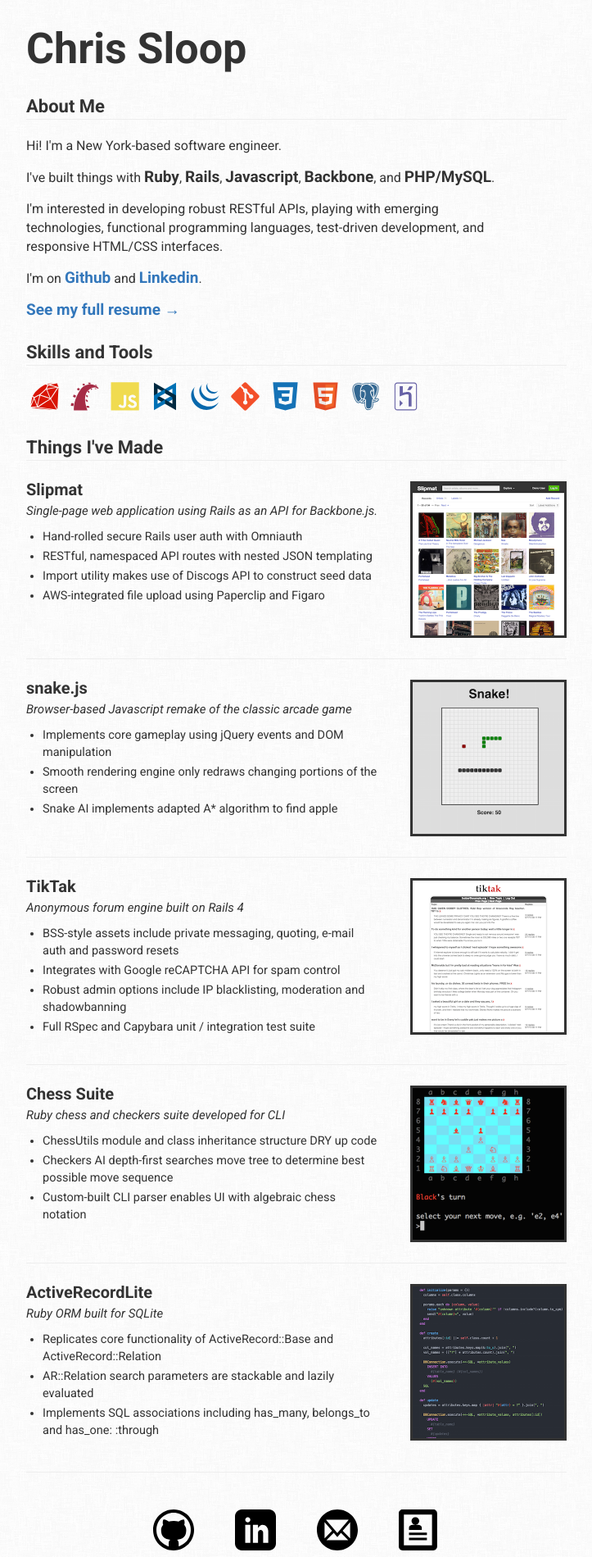
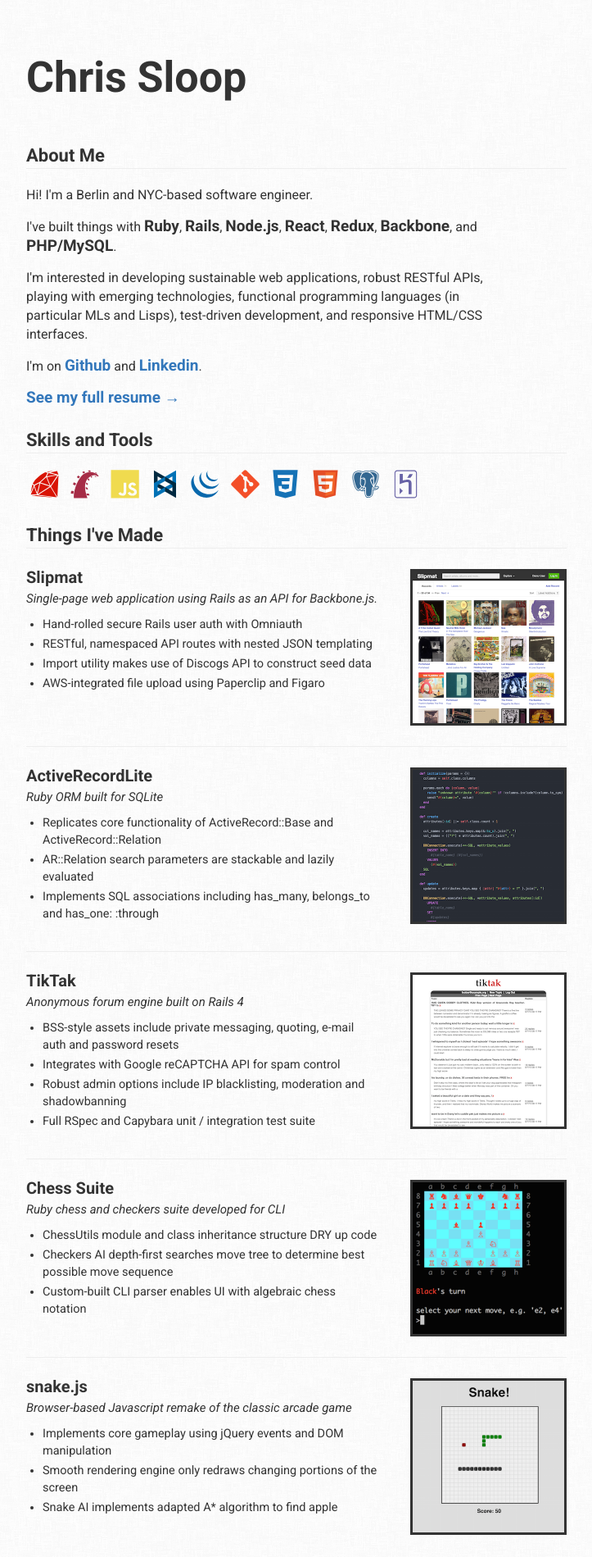
Before and after one commit to cribbles/cribbles.github.io, a plain HTML site: page index.html in a window 1280 px wide. Shown: the part 20-1919 px from the top of the page at 82% size, without its empty margins (278-1001 px from the left). Drawn offline with Linux system fonts and the light colour scheme.

Commit message:
Tweak styles, add secure links, update profile

```diff
--- a/index.html
+++ b/index.html
@@ -9,27 +9,28 @@
 </head>
 <body>
   <main class="content">
-    <h2>Chris Sloop</h2>
+    <h1>Chris Sloop</h1>
 
-    <h3>About Me</h3>
+    <h2>About Me</h2>
     <section class="about">
       <p>
-        Hi! I'm a New York-based software engineer.
+        Hi! I'm a Berlin and NYC-based software engineer.
       </p>
-
       <p>
         I've built things with <strong>Ruby</strong>, <strong>Rails</strong>,
-        <strong>Javascript</strong>, <strong>Backbone</strong>, and
+        <strong>Node.js</strong>, <strong>React</strong>,
+        <strong>Redux</strong>, <strong>Backbone</strong>, and
         <strong>PHP/MySQL</strong>.
       </p>
       <p>
-        I'm interested in developing robust RESTful APIs, playing with
-        emerging technologies, functional programming languages, test-driven
-        development, and responsive HTML/CSS interfaces.
+        I'm interested in developing sustainable web applications, robust
+        RESTful APIs, playing with emerging technologies, functional programming
+        languages (in particular MLs and Lisps), test-driven development, and
+        responsive HTML/CSS interfaces.
       </p>
       <p>
-        I'm on <a href="http://github.com/cribbles">Github</a> and
-        <a href="http://linkedin.com/in/sloop">Linkedin</a>.
+        I'm on <a href="https://github.com/cribbles">Github</a> and
+        <a href="https://linkedin.com/in/sloop">Linkedin</a>.
       </p>
       <p>
         <a href="assets/Chris Sloop - Resume.pdf">
@@ -38,7 +39,7 @@
       </p>
     </section>
 
-    <h3>Skills and Tools</h3>
+    <h2>Skills and Tools</h2>
     <section class="skills">
       <div>
         <img src="img/ruby.svg" alt="Ruby" title="Ruby">
@@ -54,11 +55,11 @@
       </div>
     </section>
 
-    <h3>Things I've Made</h3>
+    <h2>Things I've Made</h2>
     <section class="projects">
       <div class="project">
         <div class="description">
-          <h4>Slipmat</h4>
+          <h3>Slipmat</h3>
           <span>
             Single-page web application using Rails as an API
             for Backbone.js.
@@ -83,7 +84,7 @@
           <div class="project-links">
             <a href="http://slipmat.xyz">
               Live</a>
-            <a href="http://github.com/cribbles/slipmat">
+            <a href="https://github.com/cribbles/slipmat">
               Github</a>
           </div>
         </figure>
@@ -93,29 +94,28 @@
 
       <div class="project">
         <div class="description">
-          <h4>snake.js</h4>
+          <h3>ActiveRecordLite</h3>
           <span>
-            Browser-based Javascript remake of the classic arcade game
+            Ruby ORM built for SQLite
           </span>
           <ul>
             <li>
-              Implements core gameplay using jQuery events and DOM manipulation
+              Replicates core functionality of ActiveRecord::Base and
+              ActiveRecord::Relation
             </li>
             <li>
-              Smooth rendering engine only redraws changing portions of the
-              screen
+              AR::Relation search parameters are stackable and lazily evaluated
             </li>
             <li>
-              Snake AI implements adapted A* algorithm to find apple
+              Implements SQL associations including has_many, belongs_to and
+              has_one: :through
             </li>
           </ul>
         </div>
         <figure>
-          <img src="img/snake.png">
+          <img src="img/active-record-lite.png">
           <div class="project-links">
-            <a href="http://chrissloop.com/snake">
-              Live</a>
-            <a href="https://github.com/cribbles/snake">
+            <a href="https://github.com/cribbles/ActiveRecordLite" class="solo">
               Github</a>
           </div>
         </figure>
@@ -125,7 +125,7 @@
 
       <div class="project">
         <div class="description">
-          <h4>TikTak</h4>
+          <h3>TikTak</h3>
           <span>
             Anonymous forum engine built on Rails 4
           </span>
@@ -151,7 +151,7 @@
           <div class="project-links">
             <a href="http://acb-api.herokuapp.com">
               Live</a>
-            <a href="http://github.com/cribbles/tiktak">
+            <a href="https://github.com/cribbles/tiktak">
               Github</a>
           </div>
         </figure>
@@ -161,7 +161,7 @@
 
       <div class="project">
         <div class="description">
-          <h4>Chess Suite</h4>
+          <h3>Chess Suite</h3>
           <span>
             Ruby chess and checkers suite developed for CLI
           </span>
@@ -191,28 +191,29 @@
 
       <div class="project">
         <div class="description">
-          <h4>ActiveRecordLite</h4>
+          <h3>snake.js</h3>
           <span>
-            Ruby ORM built for SQLite
+            Browser-based Javascript remake of the classic arcade game
           </span>
           <ul>
             <li>
-              Replicates core functionality of ActiveRecord::Base and
-              ActiveRecord::Relation
+              Implements core gameplay using jQuery events and DOM manipulation
             </li>
             <li>
-              AR::Relation search parameters are stackable and lazily evaluated
+              Smooth rendering engine only redraws changing portions of the
+              screen
             </li>
             <li>
-              Implements SQL associations including has_many, belongs_to and
-              has_one: :through
+              Snake AI implements adapted A* algorithm to find apple
             </li>
           </ul>
         </div>
         <figure>
-          <img src="img/active-record-lite.png">
+          <img src="img/snake.png">
           <div class="project-links">
-            <a href="https://github.com/cribbles/ActiveRecordLite" class="solo">
+            <a href="http://chrissloop.com/snake">
+              Live</a>
+            <a href="https://github.com/cribbles/snake">
               Github</a>
           </div>
         </figure>
@@ -228,7 +229,7 @@
           </a>
         </figure>
         <figure>
-          <a href="http://linkedin.com/in/sloop">
+          <a href="https://linkedin.com/in/sloop">
             <img src="img/linkedin.svg">
           </a>
         </figure>
--- a/style/style.css
+++ b/style/style.css
@@ -50,20 +50,20 @@ section {
   margin-bottom: 30px;
 }
 
-h2 {
+h1 {
   font-weight: 700;
   font-size: 52px;
   padding: 30px 0 40px 0;
 }
 
-h3 {
+h2 {
   display: block;
   margin-top: 10px;
   font-weight: 700;
   font-size: 22px;
 }
 
-h3:after {
+h2:after {
   content: "";
   display: block;
   margin-top: 5px;
@@ -71,7 +71,7 @@ h3:after {
   height: 1px;
 }
 
-h4 {
+h3 {
   font-size: 20px;
   font-weight: 700;
 }
```
